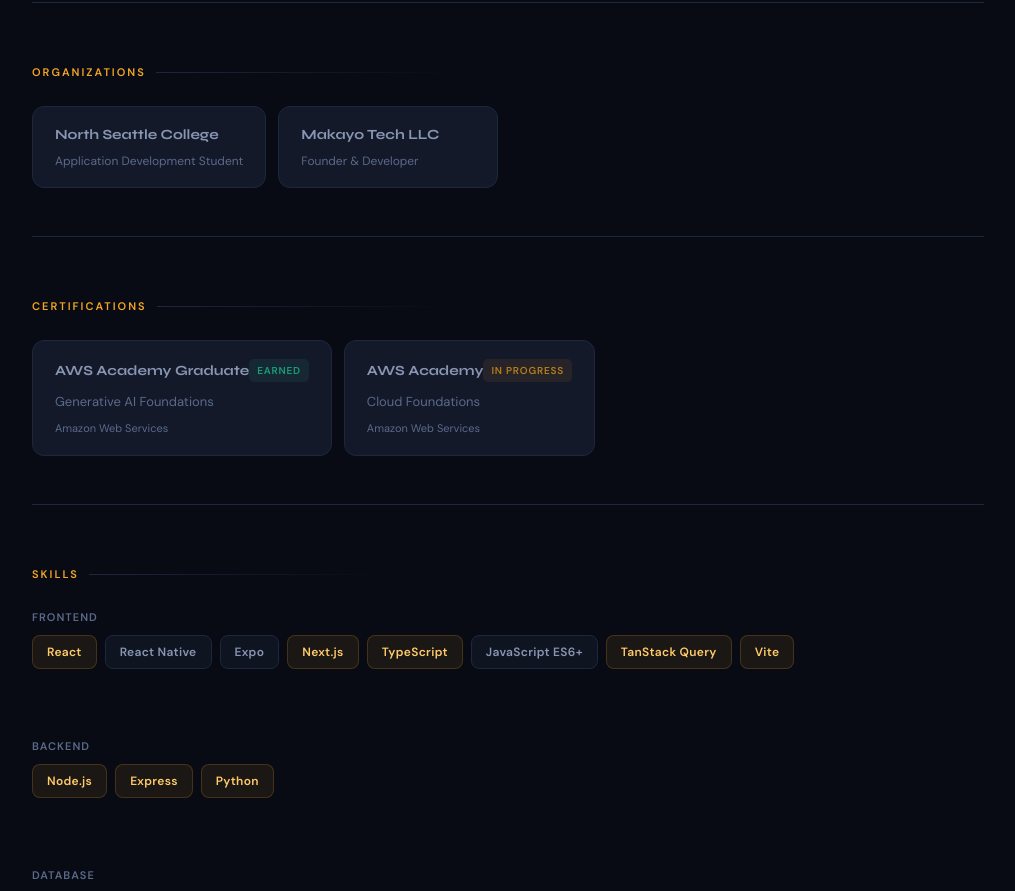
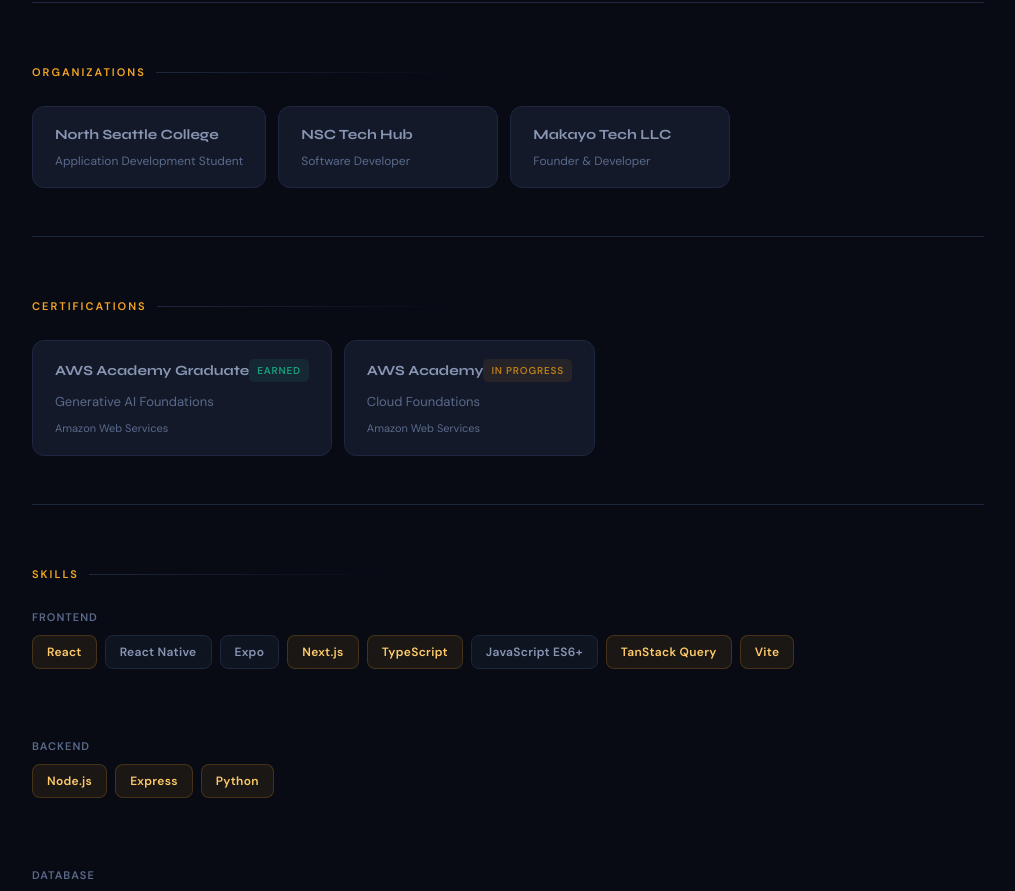
Before and after one commit to makayo/mark-yosinao-portfolio, a React (Vite) app: page / in a window 1280 px wide. Shown: the part 1220-2111 px from the top of the page, without its empty margins (132-1147 px from the left). Built offline with nearby package versions, Linux system fonts and the light colour scheme.

Commit message:
Add NSC Tech Hub to organizations and projects

```diff
--- a/src/components/DeveloperTab.jsx
+++ b/src/components/DeveloperTab.jsx
@@ -220,6 +220,11 @@ const orgs = [
     href: "https://northseattle.edu",
   },
   {
+    name: "NSC Tech Hub",
+    role: "Software Developer",
+    href: "https://www.nsctechhub.com",
+  },
+  {
     name: "Makayo Tech LLC",
     role: "Founder & Developer",
     href: "https://makayotech.com",
```
